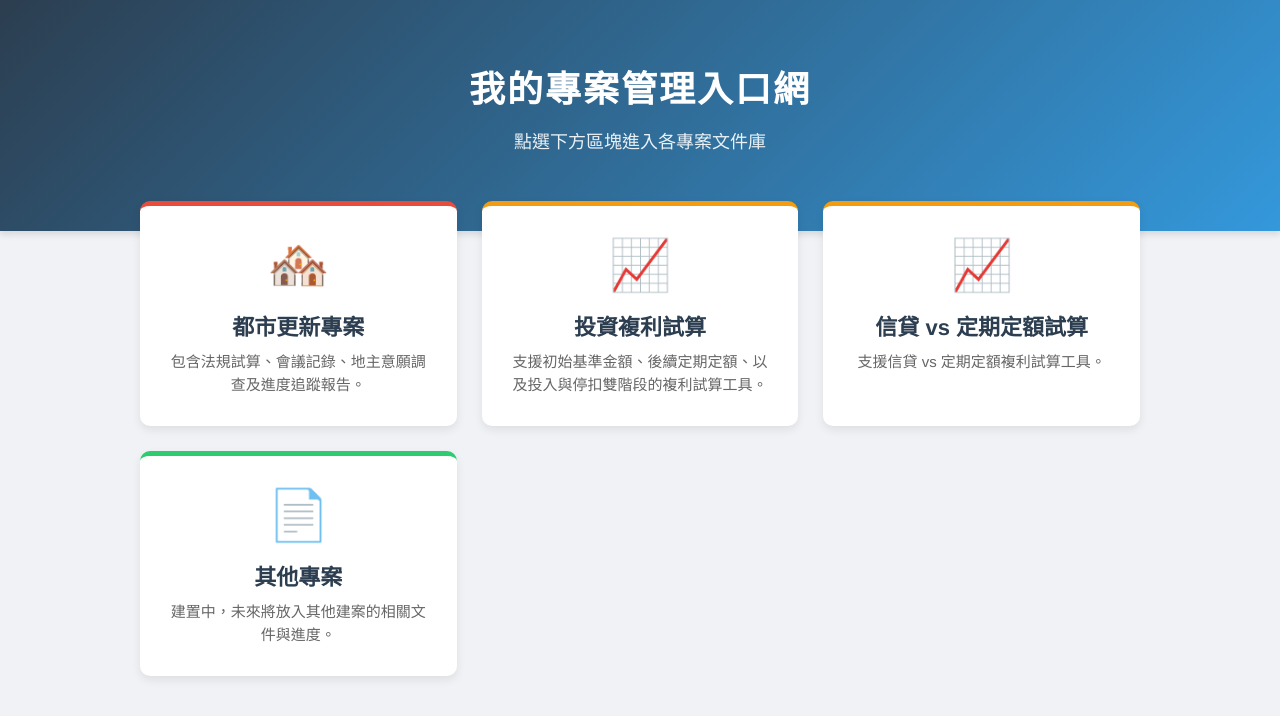
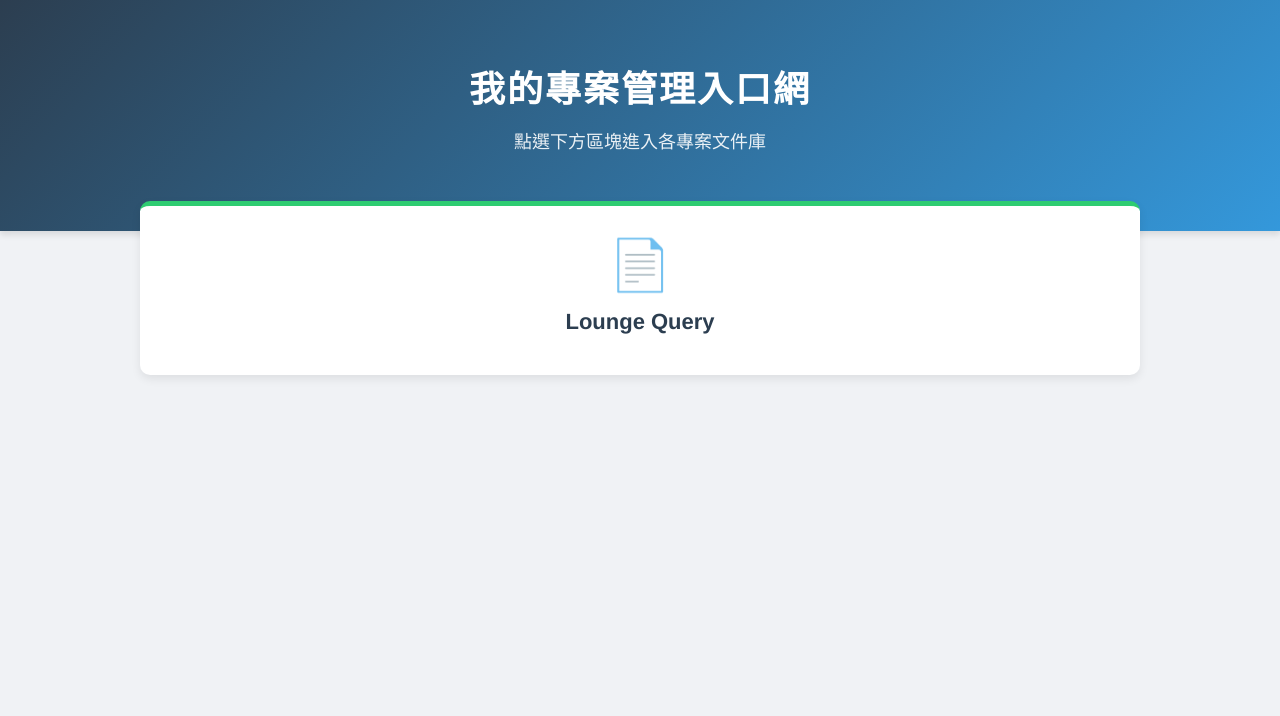
Before and after one commit to josecc92/josecc92.github.io, a plain HTML site: page index.html in a window 1280 px wide. Drawn offline with Linux system fonts and the light colour scheme.

Commit message:
Update index.html

```diff
--- a/index.html
+++ b/index.html
@@ -91,28 +91,10 @@
     </div>
 
     <div class="container">
-
-        <a href="markdown/markdown-viewer.html" class="nav-card ur-project">
-            <div class="icon">🏘️</div>
-            <h2>都市更新專案</h2>
-            <p>包含法規試算、會議記錄、地主意願調查及進度追蹤報告。</p>
-        </a>
-
-        <a href="compound_interest.html" class="nav-card investment-calc">
-            <div class="icon">📈</div>
-            <h2>投資複利試算</h2>
-            <p>支援初始基準金額、後續定期定額、以及投入與停扣雙階段的複利試算工具。</p>
-        </a>
-        <a href="loan-vs-dca-calculator.html" class="nav-card investment-calc">
-            <div class="icon">📈</div>
-            <h2>信貸 vs 定期定額試算</h2>
-            <p>支援信貸 vs 定期定額複利試算工具。</p>
-        </a>
-
-        <a href="jcap-decrypter.html" class="nav-card jcap-decrypter">
+        <a href="lounge-query.html" class="nav-card jcap-decrypter">
             <div class="icon">📄</div>
-            <h2>其他專案</h2>
-            <p>建置中，未來將放入其他建案的相關文件與進度。</p>
+            <h2>Lounge Query</h2>
+            <p></p>
         </a>
 
     </div>
```
